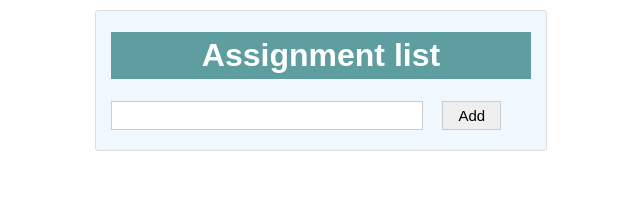
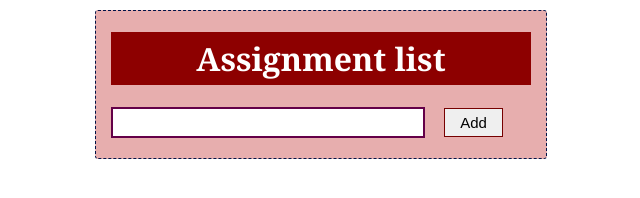
Before and after one commit to AutomatedArjane/todo_app_project, a website: page front_side/index.html in a window 1280 px wide. Shown: the whole page, without its empty margins (319-959 px from the left). Drawn offline with Linux system fonts and the light colour scheme.

Commit message:
adjusted css colours

```diff
--- a/front_side/styles.css
+++ b/front_side/styles.css
@@ -1,37 +1,37 @@
 body {
-    font-family: 'Oswald', sans-serif;
+    font-family: Georgia, 'Times New Roman', Times, serif;
   }
 
   #container {
     width: 420px;
-    background-color:aliceblue;
+    background-color:rgb(231, 174, 174);
     border-radius: 3px;
     padding: 0px 15px 0px 15px;
     margin: 10px auto;
-    border: 1px solid #ddd;
+    border: 1px dashed #001347;
   }
 
   h1 {
-    background-color: cadetblue;
+    background-color: rgb(141, 0, 0);
     text-align: center;
     color: white;
     padding: 5px;
   }
 
   ul {
-    list-style-type: square;
+    list-style-type: georgian;
     margin: 20px 0 20px 0;
   }
 
   input[type=text] {
-    border: 1px solid #ccc;
+    border: 2px solid #640048;
     padding: 5px;
     width: 300px;
     font-size: 15px;
   }
 
   button {
-    border: 1px solid #ccc;
+    border: 1px solid #760000;
     margin-left: 15px;
     padding: 5px 15px;
     font-size: 15px;
```
